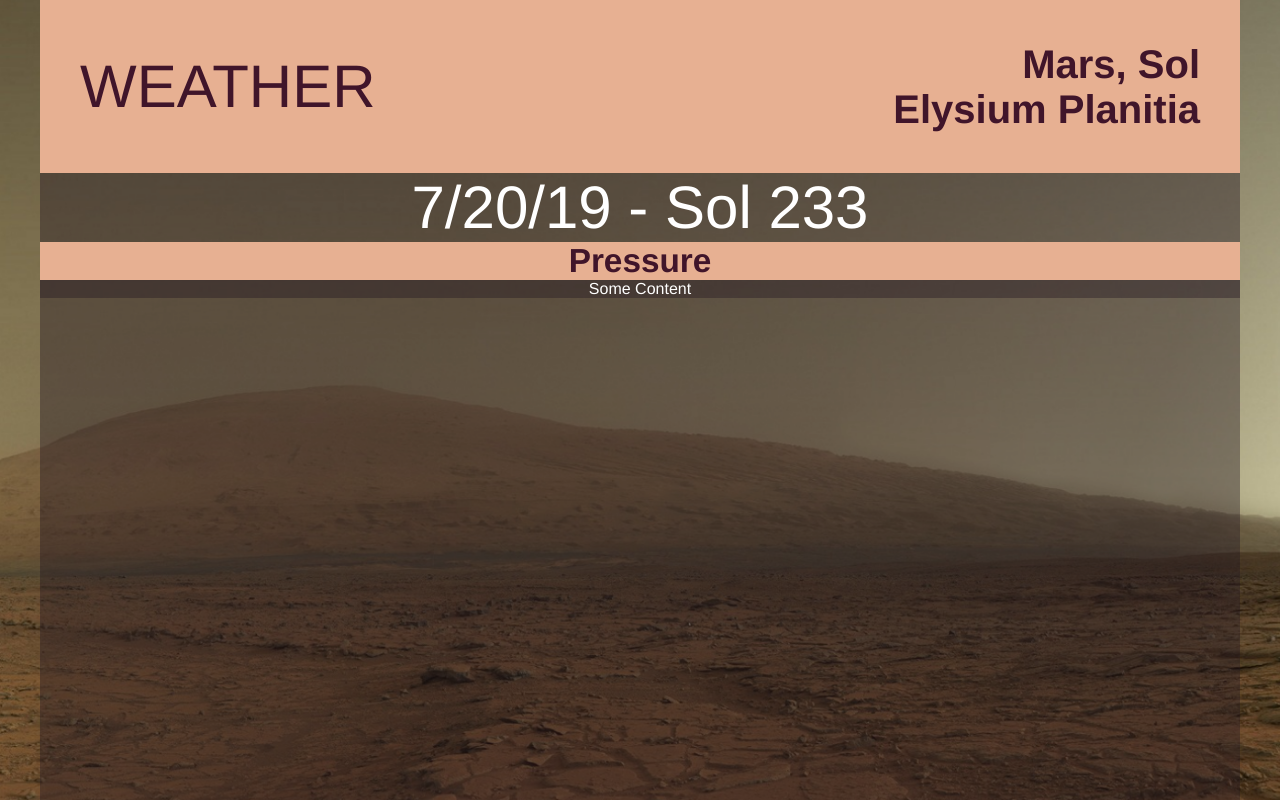
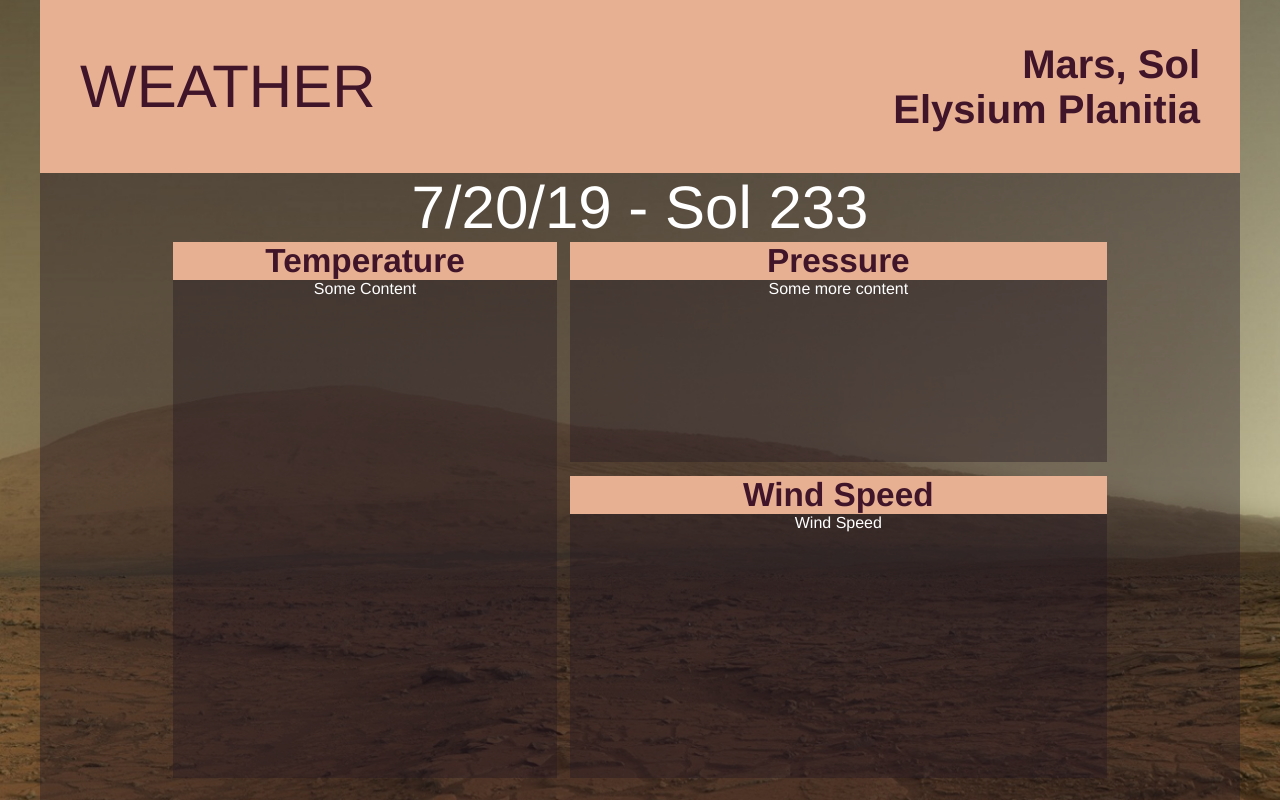
Before and after one commit to dpalencia/Mars-Weather, a React (Create React App) app: page / in a window 1280 px wide. Built offline with nearby package versions, Linux system fonts and the light colour scheme.

Commit message:
Messing with grid

```diff
--- a/src/App.css
+++ b/src/App.css
@@ -1,3 +1,5 @@
+/***** Style Resets */
+
 body {
   margin: 0;
   padding: 0;
@@ -10,6 +12,8 @@ h1, h2, h3, h4, h5, h6 {
   padding: 0;
 }
 
+
+/***** Heading Styles */
 h1 {
   font-size: 45pt;
   font-weight: 300;
@@ -29,6 +33,8 @@ body {
   background-repeat: no-repeat;
 }
 
+
+/***** App */
 .App {
   max-width: 1200px;
   margin: 0 auto;
@@ -37,6 +43,7 @@ body {
   height: 100vh;
 }
 
+/***** Main Title Bar Styles */
 #titleBar {
   display: flex;
   background-color: #E7B092;
@@ -59,6 +66,7 @@ body {
 
 }
 
+/***** Main Container Styles */
 #mainContainer {
   background-color: rgba(36, 23, 33, 0.4);
   flex-grow: 1;
@@ -68,15 +76,26 @@ body {
   flex-direction: column;
 }
 
-#mainTitle {
-  text-align: center;
-}
+    #mainTitle {
+      text-align: center;
+    }
+    .titleBar {
+      background-color: #E7B092;
+      color: #40152A;
+    }
 
-#weatherBox {
-  background-color: rgba(36, 23, 33, .4);
-}
+    #wGrid {
+      display: grid;
+      grid-template-rows: 165pt 227pt;
+      grid-template-columns: 10% 5fr 7fr 10%;
+      grid-template-areas:
+        ". temp pressure . "
+        ". temp weather .";
+      grid-column-gap: 10pt;
+      grid-row-gap: 10pt;
+      justify-content: center;
+    }
 
-.titleBar {
-  background-color: #E7B092;
-  color: #40152A;
-}
+    #weatherBox {
+      background-color: rgba(36, 23, 33, .4);
+    }
--- a/src/components/WeatherBoxes/WContainer.js
+++ b/src/components/WeatherBoxes/WContainer.js
@@ -3,11 +3,17 @@ import WeatherBox from "./WeatherBox"
 
 function WeatherBoxes() {
     return (
-        <div id="weatherBoxes">
-           <WeatherBox title="Pressure">
-                Some Content
-           </WeatherBox>
-        </div>
+        <div id="wGrid">
+            <WeatherBox title="Temperature" gridName="temp">
+                    Some Content
+            </WeatherBox>
+            <WeatherBox title="Pressure" gridName="pressure">
+                    Some more content
+            </WeatherBox>
+            <WeatherBox title="Wind Speed" gridName="weather">
+                Wind Speed
+            </WeatherBox>
+         </div>
     )
 }
 
--- a/src/components/WeatherBoxes/WeatherBox.js
+++ b/src/components/WeatherBoxes/WeatherBox.js
@@ -1,9 +1,9 @@
 import React from "react"
 import TitleBar from "./TitleBar"
 function WeatherBox(props) {
-    console.log(props);
+    console.log(props.gridName)
     return (
-        <div id="weatherBox">
+        <div id="weatherBox" style={{gridArea: props.gridName}}>
             <TitleBar title={props.title} />
             {props.children}
         </div>
```
